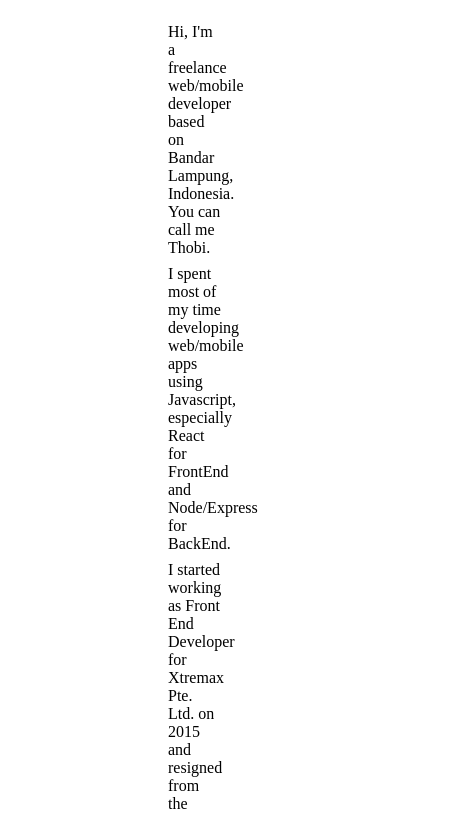
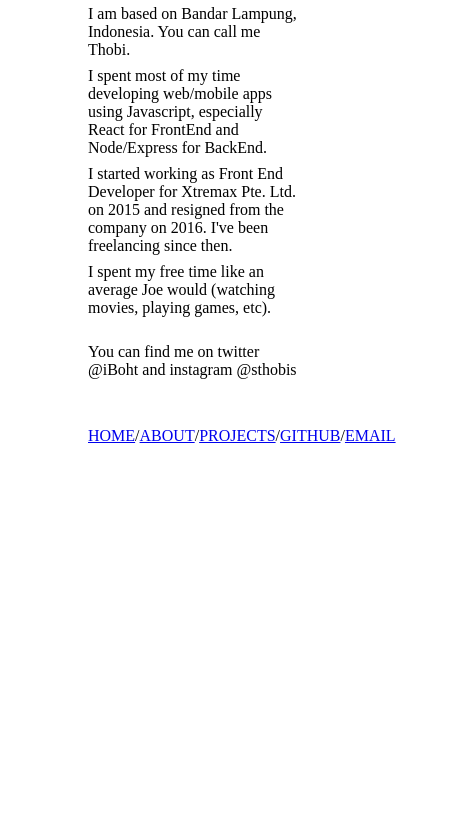
Before and after one commit to sthobis/sthobis.github.io, a Gatsby site: page /about in a window 390 px wide. Shown: the part 267-1085 px from the top of the page, 476 px wide, since content can reach past the window. After the commit the page ends 844 px from the top, so only its background shows below. Built offline with nearby package versions, Linux system fonts and the light colour scheme; Gatsby itself is replaced by a stand-in of ours.

Commit message:
feat: update about section and mobile views

```diff
--- a/src/pages/about.js
+++ b/src/pages/about.js
@@ -4,10 +4,13 @@ import "../styles/about.less";
 
 const About = () => (
   <div className="about">
-    <h1>ABOUT</h1>
-    <p>Hi, I'm a freelance web/mobile developer based on Bandar Lampung, Indonesia. You can call me Thobi.</p>
+    <h1>HI!</h1>
+    <p>I'm a freelance web/mobile developer with interest on UI design.</p>
+    <p>I am based on Bandar Lampung, Indonesia. You can call me Thobi.</p>
     <p>I spent most of my time developing web/mobile apps using Javascript, especially React for FrontEnd and Node/Express for BackEnd.</p>
-    <p>I started working as Front End Developer for Xtremax Pte. Ltd. on 2015 and resigned from the company on 2016 to start my career as a freelance dev.</p>
+    <p>I started working as Front End Developer for Xtremax Pte. Ltd. on 2015 and resigned from the company on 2016. I've been freelancing since then.</p>
+    <p>I spent my free time like an average Joe would (watching movies, playing games, etc).</p>
+    <p><br/>You can find me on twitter @iBoht and instagram @sthobis</p>
     <Nav/>
   </div>
 )
--- a/src/styles/_global.less
+++ b/src/styles/_global.less
@@ -322,7 +322,15 @@ nav.links {
 
 @media (max-width: 767px) {
 
-  html {
-    font-size: 5px;
+  nav.links {
+    flex-direction: column;
+    justify-content: flex-start;
+    align-items: center;
+    font-size: 0;
+
+    a {
+      display: block;
+      margin: 0 0 .5rem 0;
+    }
   }
 }
--- a/src/styles/about.less
+++ b/src/styles/about.less
@@ -10,7 +10,14 @@
     margin: 0 0 .5rem 0;
   }
 
-  *:nth-last-child(2) {
+  & > *:nth-last-child(2) {
     margin-bottom: 3rem;
   }
 }
+
+@media (max-width: 767px) {
+
+  .about {
+    padding: 5rem;
+  }
+}
```
Also changed, not shown: src/styles/index.less (+13 -1 lines), src/styles/projects.less (+10 -1 lines).
